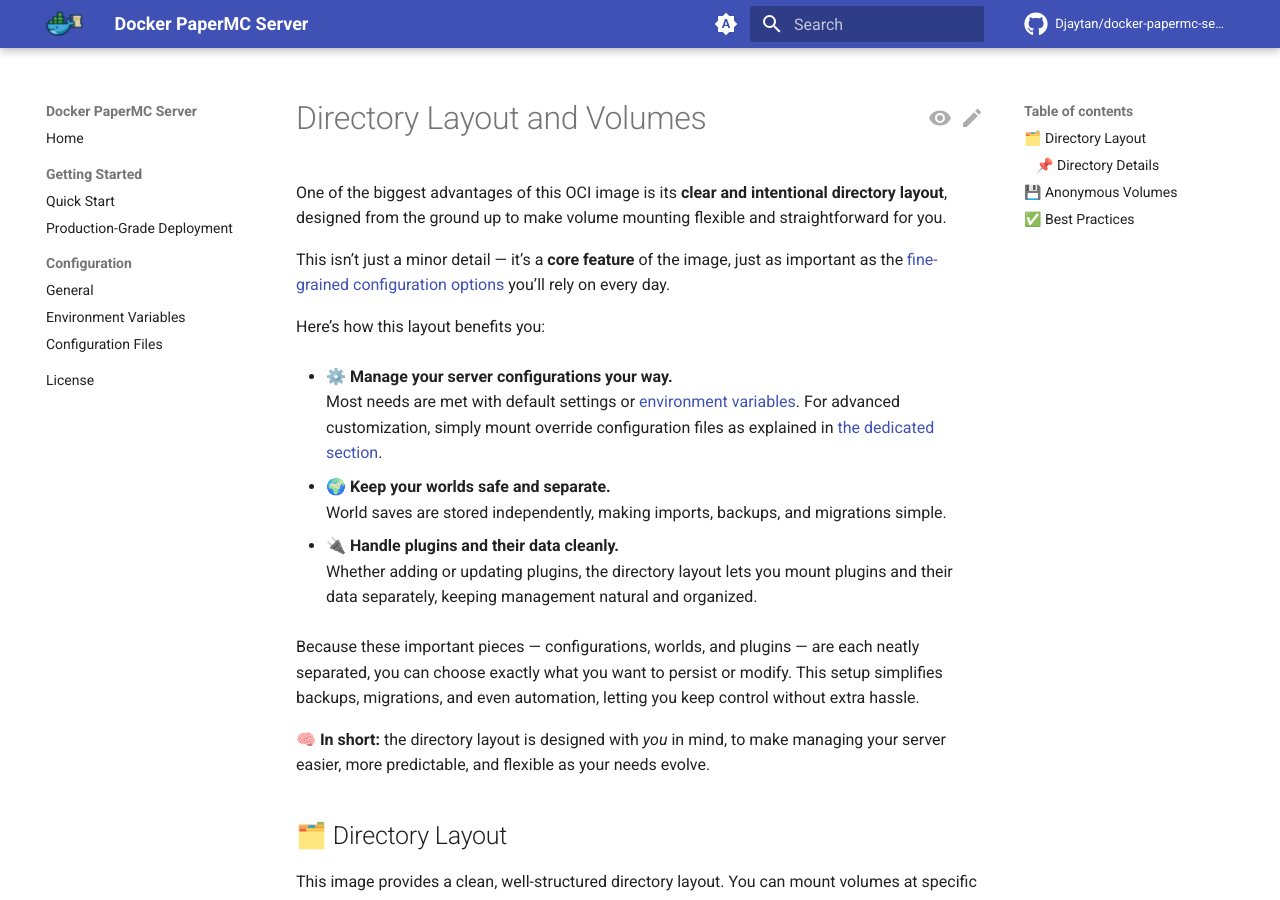
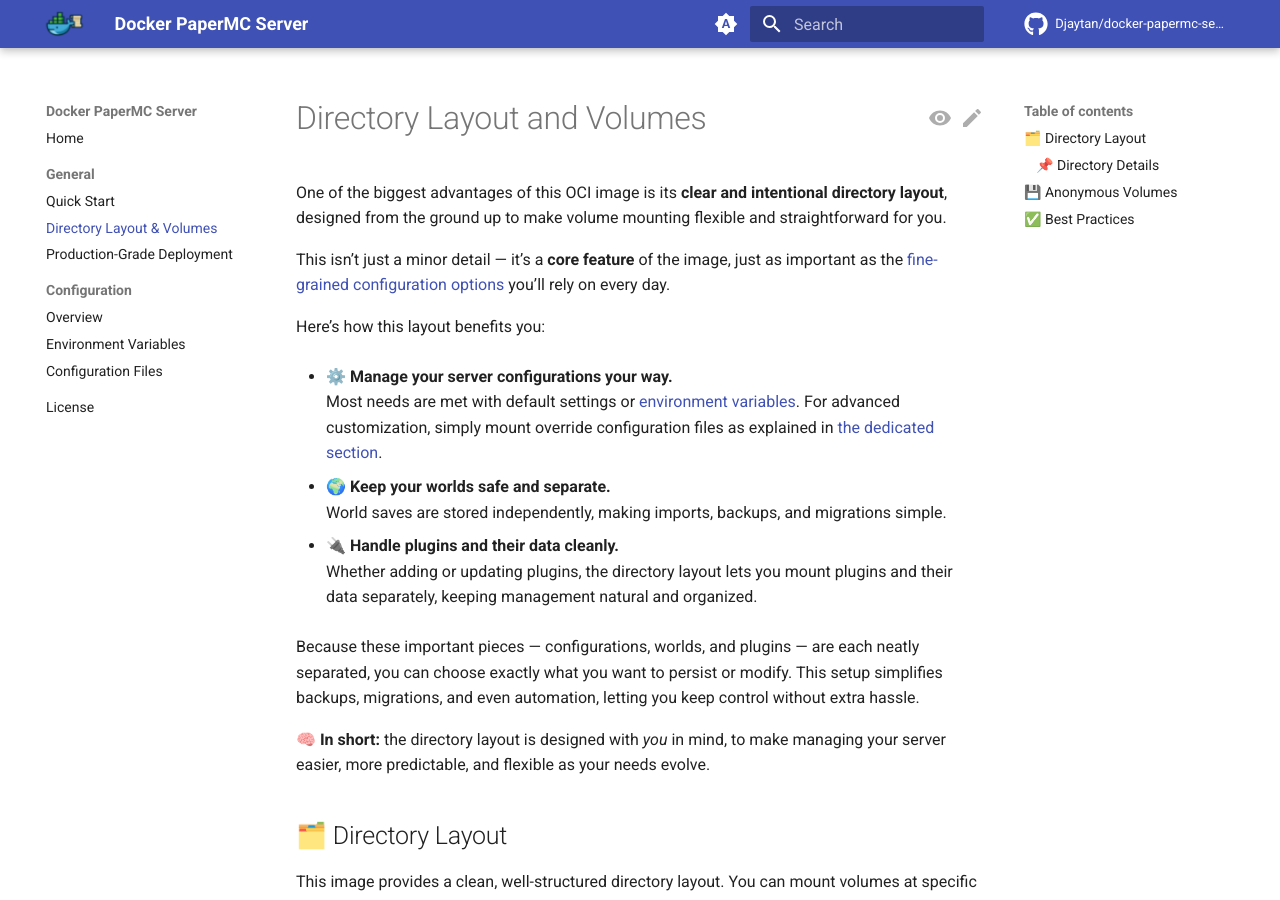
Before and after one commit to Djaytan/docker-papermc-server, an MkDocs documentation site: the page built from docs/user-guide/src/directory-layout-and-volumes.md, in a window 1280 px wide and 900 px high. Built offline with MkDocs 1.6.1 and Material for MkDocs 9.7.7, drawn with Linux system fonts in a browser that asks for light colours; comment, search, counter and statistics services are not loaded.

Commit message:
docs: publish documentation about directory layout and volumes (#299)

```diff
--- a/docs/user-guide/mkdocs.yml
+++ b/docs/user-guide/mkdocs.yml
@@ -56,11 +56,12 @@
 
 nav:
   - Home: index.md
-  - Getting Started:
+  - General:
     - Quick Start: quick-start.md
+    - Directory Layout & Volumes: directory-layout-and-volumes.md
     - Production-Grade Deployment: production-grade-deployment.md
   - Configuration:
-      - General: configuration.md
+      - Overview: configuration.md
       - Environment Variables: environment-variables.md
       - Configuration Files: configuration-files.md
   - License: license.md
```
Also changed, not shown: 3 other files.
